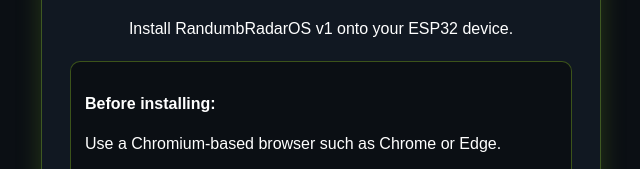
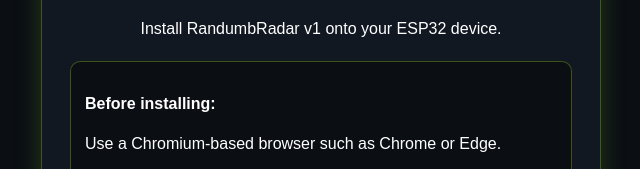
Before and after one commit to TheRandumbHero/RandumbRadar, a plain HTML site: page index.html in a window 1280 px wide. Shown: the part 383-552 px from the top of the page, 319-959 px from the left. Drawn offline with Linux system fonts and the light colour scheme.

Commit message:
Update index.html

```diff
--- a/index.html
+++ b/index.html
@@ -2,7 +2,7 @@
 <html>
 <head>
   <meta charset="utf-8">
-  <title>RandumbRadarOS Web Installer</title>
+  <title>RandumbRadar Web Installer</title>
   <meta name="viewport" content="width=device-width, initial-scale=1">
   <script
     type="module"
@@ -49,8 +49,8 @@
 </head>
 <body>
   <div class="card">
-    <img src="images/RandumbRadar_Logo.png" alt="RandumbRadarOS" width="291" height="295">
-    <p>Install RandumbRadarOS v1 onto your ESP32 device.</p>
+    <img src="images/RandumbRadar_Logo.png" alt="RandumbRadar" width="291" height="295">
+    <p>Install RandumbRadar v1 onto your ESP32 device.</p>
 
     <div class="note">
       <p><strong>Before installing:</strong></p>
```
